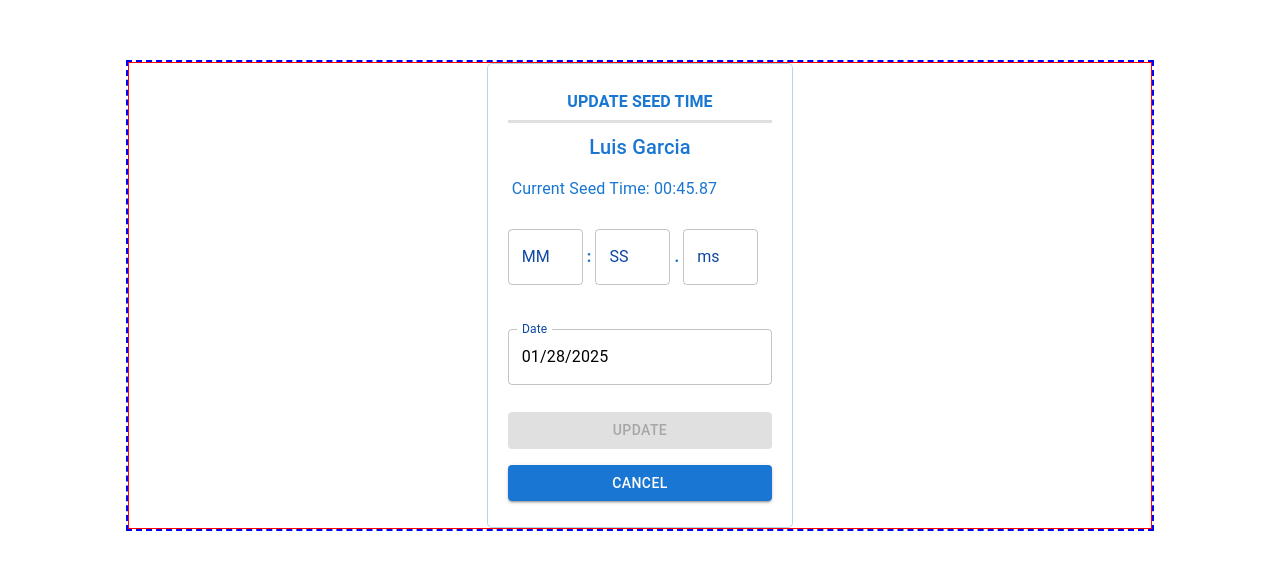
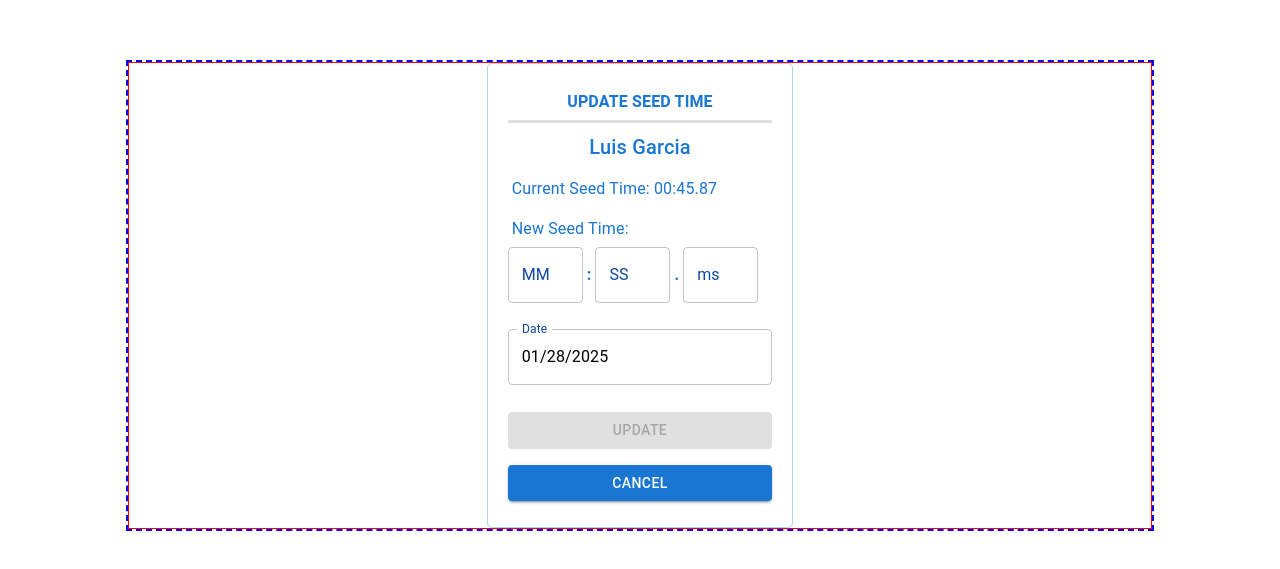
Before and after one commit to MarisiaS/SMM, a React (Vite) app in the folder frontend/: page /tests/test-seed-time-form in a window 1280 px wide. Shown: the part 105-674 px from the top of the page. Built offline with nearby package versions, Linux system fonts and the light colour scheme.

Commit message:
Added label to TimeEntryField on SeedTimeForm.

```diff
--- a/frontend/src/GenerateHeats/SeedTimeForm.jsx
+++ b/frontend/src/GenerateHeats/SeedTimeForm.jsx
@@ -39,6 +39,7 @@ const SeedTimeForm = ({
         </Box>
         <Box className={"itemBox"}>
           <TimeEntryField
+            label={"New Seed Time"}
             name={"seed_time"}
             control={control}
             rules={{
```
